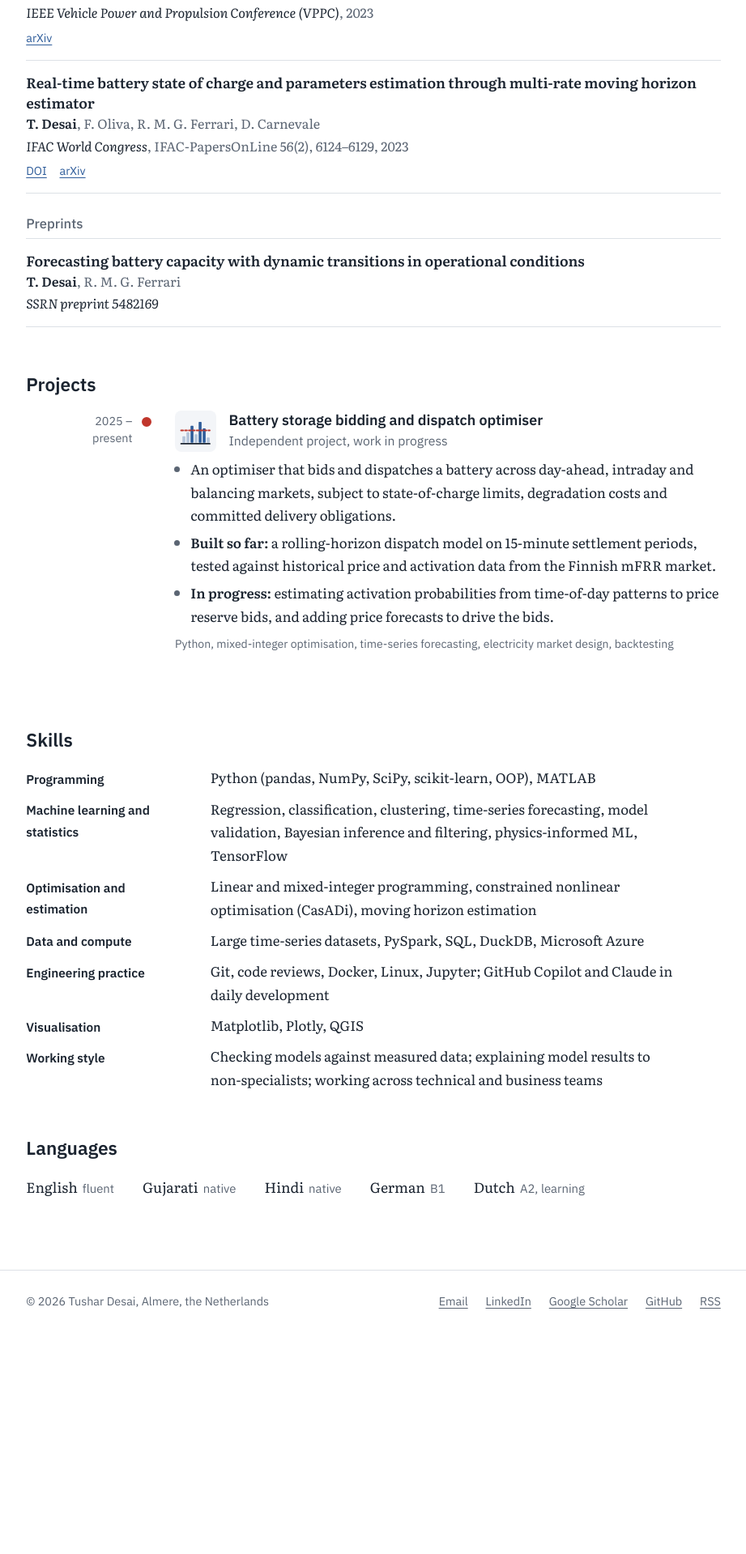
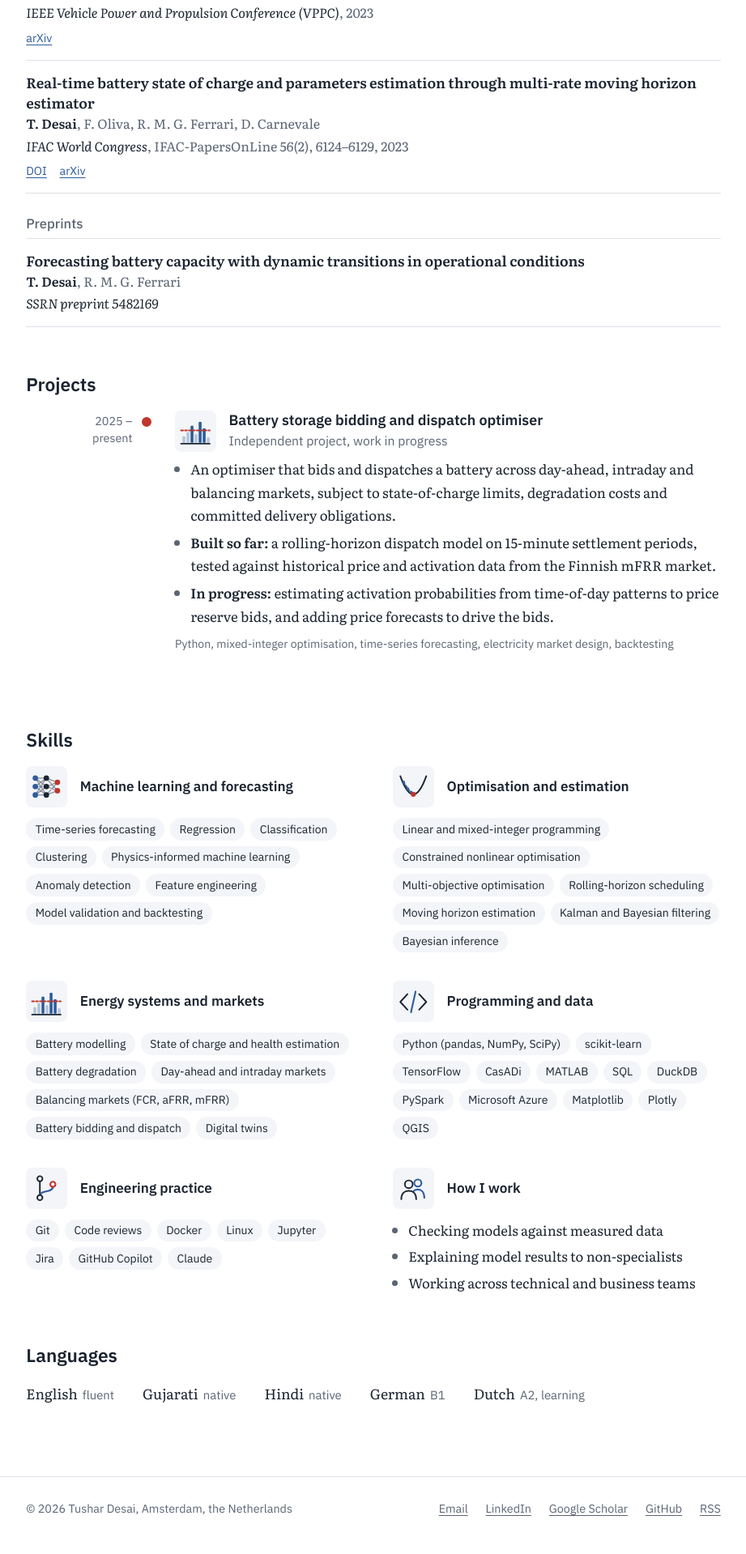
Before and after one commit to tkdesai13/tkdesai13.github.io, a Jekyll site: the page built from resume.md, in a window 1280 px wide. Shown: the part 3374-5293 px from the top of the page at 81% size, without its empty margins (179-1100 px from the left). Built offline with Jekyll 4.4.1, drawn with Linux system fonts in a browser that asks for light colours; before the commit the page ends 5037 px from its top, so only the background shows below that.

Commit message:
Rework skills, location Amsterdam

```diff
--- a/_config.yml
+++ b/_config.yml
@@ -11,7 +11,7 @@ baseurl: ""                          # leave empty for a tkdesai13.github.io rep
 author:
   name: Tushar Desai
   email: tkdesai13@gmail.com
-  location: Almere, the Netherlands
+  location: Amsterdam, the Netherlands
   github: tkdesai13                   # GitHub username
   linkedin: "desaitk"
   scholar: "if1o1dEAAAAJ"            # Google Scholar user id
--- a/assets/css/style.css
+++ b/assets/css/style.css
@@ -241,6 +241,13 @@ mjx-container[display="true"] { overflow-x: auto; overflow-y: hidden; padding: .
   .timeline .what { padding-left: 0; }
 }
 
+.skill-grid { display: grid; grid-template-columns: repeat(auto-fit, minmax(19rem, 1fr)); gap: 2rem 2.75rem; }
+.skill-group h3 { font-size: .98rem; }
+.chips { list-style: none; padding: 0; margin: .75rem 0 0; display: flex; flex-wrap: wrap; gap: .4rem; }
+.chips li { font-family: var(--sans); font-size: .8rem; line-height: 1.35; padding: .25rem .65rem; border-radius: 999px; background: var(--paper-2); color: var(--ink); }
+.skill-group .plain { margin: .7rem 0 0; padding-left: 1.1rem; font-size: .95rem; }
+.skill-group .plain li { margin-bottom: .25rem; }
+.skill-group .plain li::marker { color: var(--muted); }
 .skills { display: grid; grid-template-columns: 11rem 1fr; gap: .55rem 2rem; margin: 0; max-width: 46rem; }
 .skills dt { font-family: var(--sans); font-weight: 600; font-size: .88rem; padding-top: .15rem; }
 .skills dd { margin: 0; font-size: .96rem; }
--- a/resume.md
+++ b/resume.md
@@ -154,22 +154,32 @@ permalink: /resume/
 </ol>
 
 <h2 id="skills">Skills</h2>
-<dl class="skills">
-  <dt>Programming</dt>
-  <dd>Python (pandas, NumPy, SciPy, scikit-learn, OOP), MATLAB</dd>
-  <dt>Machine learning and statistics</dt>
-  <dd>Regression, classification, clustering, time-series forecasting, model validation, Bayesian inference and filtering, physics-informed ML, TensorFlow</dd>
-  <dt>Optimisation and estimation</dt>
-  <dd>Linear and mixed-integer programming, constrained nonlinear optimisation (CasADi), moving horizon estimation</dd>
-  <dt>Data and compute</dt>
-  <dd>Large time-series datasets, PySpark, SQL, DuckDB, Microsoft Azure</dd>
-  <dt>Engineering practice</dt>
-  <dd>Git, code reviews, Docker, Linux, Jupyter; GitHub Copilot and Claude in daily development</dd>
-  <dt>Visualisation</dt>
-  <dd>Matplotlib, Plotly, QGIS</dd>
-  <dt>Working style</dt>
-  <dd>Checking models against measured data; explaining model results to non-specialists; working across technical and business teams</dd>
-</dl>
+<div class="skill-grid">
+  <section class="skill-group">
+    <div class="entry-head"><span class="tile">{{ site.data.icons.ml }}</span><h3>Machine learning and forecasting</h3></div>
+    <ul class="chips"><li>Time-series forecasting</li><li>Regression</li><li>Classification</li><li>Clustering</li><li>Physics-informed machine learning</li><li>Anomaly detection</li><li>Feature engineering</li><li>Model validation and backtesting</li></ul>
+  </section>
+  <section class="skill-group">
+    <div class="entry-head"><span class="tile">{{ site.data.icons.optim }}</span><h3>Optimisation and estimation</h3></div>
+    <ul class="chips"><li>Linear and mixed-integer programming</li><li>Constrained nonlinear optimisation</li><li>Multi-objective optimisation</li><li>Rolling-horizon scheduling</li><li>Moving horizon estimation</li><li>Kalman and Bayesian filtering</li><li>Bayesian inference</li></ul>
+  </section>
+  <section class="skill-group">
+    <div class="entry-head"><span class="tile">{{ site.data.icons.market }}</span><h3>Energy systems and markets</h3></div>
+    <ul class="chips"><li>Battery modelling</li><li>State of charge and health estimation</li><li>Battery degradation</li><li>Day-ahead and intraday markets</li><li>Balancing markets (FCR, aFRR, mFRR)</li><li>Battery bidding and dispatch</li><li>Digital twins</li></ul>
+  </section>
+  <section class="skill-group">
+    <div class="entry-head"><span class="tile">{{ site.data.icons.code }}</span><h3>Programming and data</h3></div>
+    <ul class="chips"><li>Python (pandas, NumPy, SciPy)</li><li>scikit-learn</li><li>TensorFlow</li><li>CasADi</li><li>MATLAB</li><li>SQL</li><li>DuckDB</li><li>PySpark</li><li>Microsoft Azure</li><li>Matplotlib</li><li>Plotly</li><li>QGIS</li></ul>
+  </section>
+  <section class="skill-group">
+    <div class="entry-head"><span class="tile">{{ site.data.icons.branch }}</span><h3>Engineering practice</h3></div>
+    <ul class="chips"><li>Git</li><li>Code reviews</li><li>Docker</li><li>Linux</li><li>Jupyter</li><li>Jira</li><li>GitHub Copilot</li><li>Claude</li></ul>
+  </section>
+  <section class="skill-group">
+    <div class="entry-head"><span class="tile">{{ site.data.icons.team }}</span><h3>How I work</h3></div>
+    <ul class="plain"><li>Checking models against measured data</li><li>Explaining model results to non-specialists</li><li>Working across technical and business teams</li></ul>
+  </section>
+</div>
 
 <h2 id="languages">Languages</h2>
 <ul class="langs">
```
Also changed, not shown: _data/icons.yml (+27 -0 lines), 1 other file.
